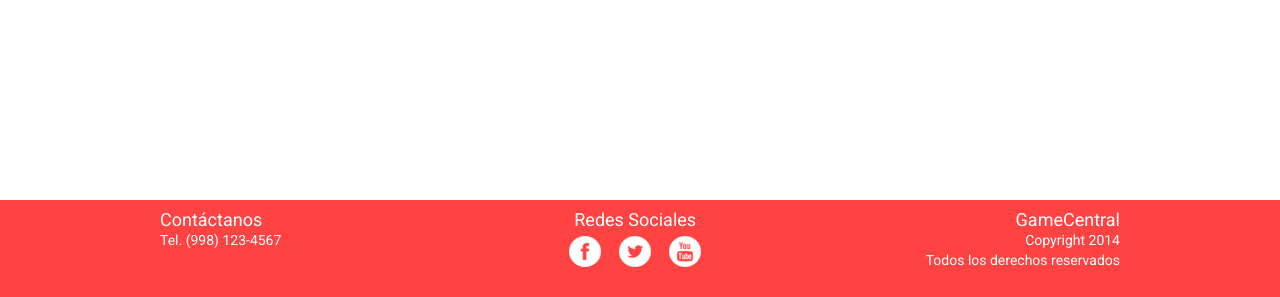
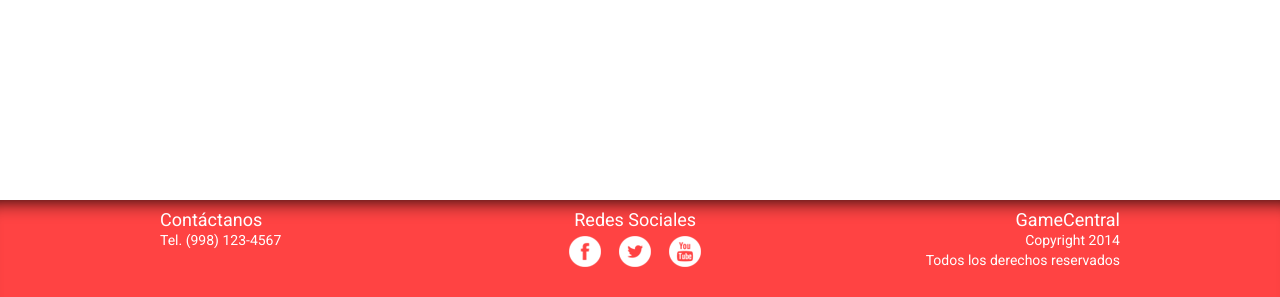
Before and after one commit to luispeerez/gc, a PHP site: page /home.php in a window 1280 px wide. Shown: the part 625-922 px from the top of the page. Run offline with PHP 8.4, Linux system fonts and the light colour scheme.

Commit message:
sombra footer

```diff
--- a/css/main.css
+++ b/css/main.css
@@ -100,7 +100,11 @@ header nav a{color:#fff;font-size: 20px;font-weight: 300;margin: 0px 10px;line-h
 
 
 /*Footer*/
-#footer{background-color: #FF4343;margin: 25px 0 0}
+#footer{background-color: #FF4343;margin: 25px 0 0;
+	-webkit-box-shadow:    inset 0 20px 20px -20px #000000;
+	-moz-box-shadow:    inset 0 20px 20px -20px #000000;
+	box-shadow:         inset 0 20px 20px -20px #000000;
+}
 #footer .container{margin: 0 auto;max-width: 960px;}
 #footer .column{color: #fff;float: left;font-size: 14px;line-height: 20px;padding: 10px 0;text-align: left;width: 33%;}
 #footer .column h3{font-size: 18px}
```
